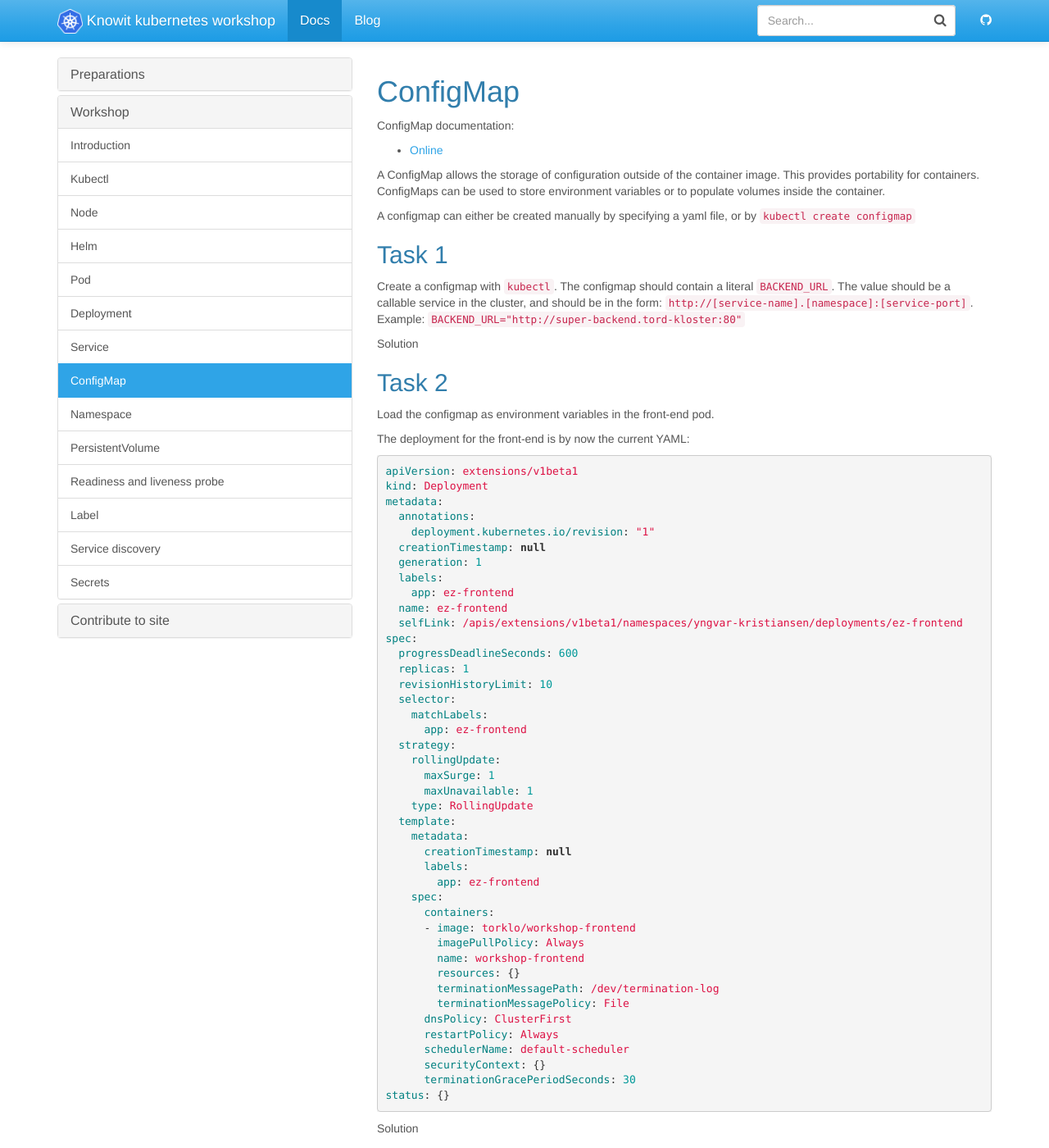
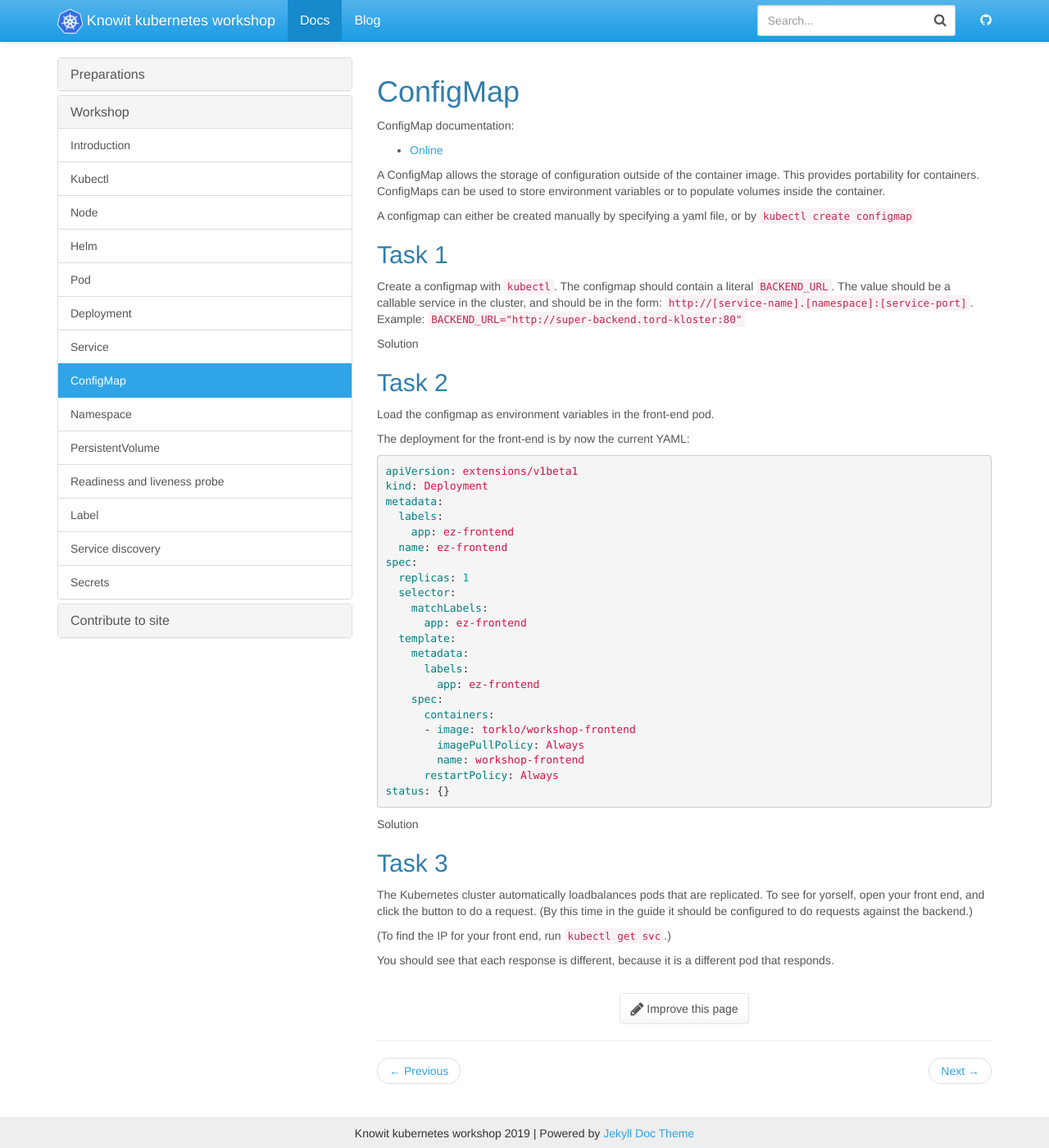
Before and after one commit to knowit/kubernetes-workshop, a Jekyll site: the page built from docs/_docs/workshop/configmap.md, in a window 1280 px wide and 1400 px high. Shown: the whole window at 82% size. Built offline with Jekyll 4.4.1, drawn with Linux system fonts in a browser that asks for light colours.

Commit message:
Update configmap.md
remove instance specifics from example yaml file

````diff
--- a/docs/_docs/workshop/configmap.md
+++ b/docs/_docs/workshop/configmap.md
@@ -40,29 +40,16 @@ The deployment for the front-end is by now the current YAML:
 apiVersion: extensions/v1beta1
 kind: Deployment
 metadata:
-  annotations:
-    deployment.kubernetes.io/revision: "1"
-  creationTimestamp: null
-  generation: 1
   labels:
     app: ez-frontend
   name: ez-frontend
-  selfLink: /apis/extensions/v1beta1/namespaces/yngvar-kristiansen/deployments/ez-frontend
 spec:
-  progressDeadlineSeconds: 600
   replicas: 1
-  revisionHistoryLimit: 10
   selector:
     matchLabels:
       app: ez-frontend
-  strategy:
-    rollingUpdate:
-      maxSurge: 1
-      maxUnavailable: 1
-    type: RollingUpdate
   template:
     metadata:
-      creationTimestamp: null
       labels:
         app: ez-frontend
     spec:
@@ -70,14 +57,7 @@ spec:
       - image: torklo/workshop-frontend
         imagePullPolicy: Always
         name: workshop-frontend
-        resources: {}
-        terminationMessagePath: /dev/termination-log
-        terminationMessagePolicy: File
-      dnsPolicy: ClusterFirst
       restartPolicy: Always
-      schedulerName: default-scheduler
-      securityContext: {}
-      terminationGracePeriodSeconds: 30
 status: {}
 ```
 
````
